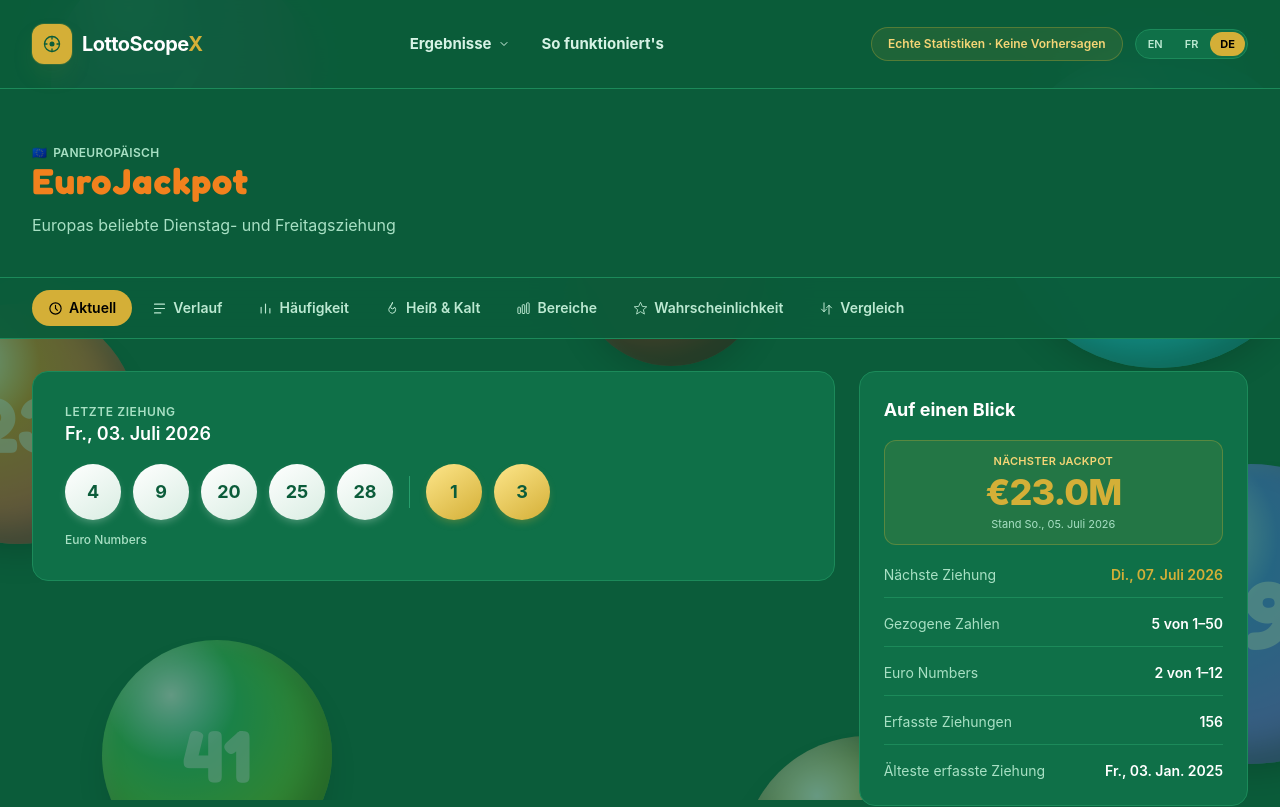
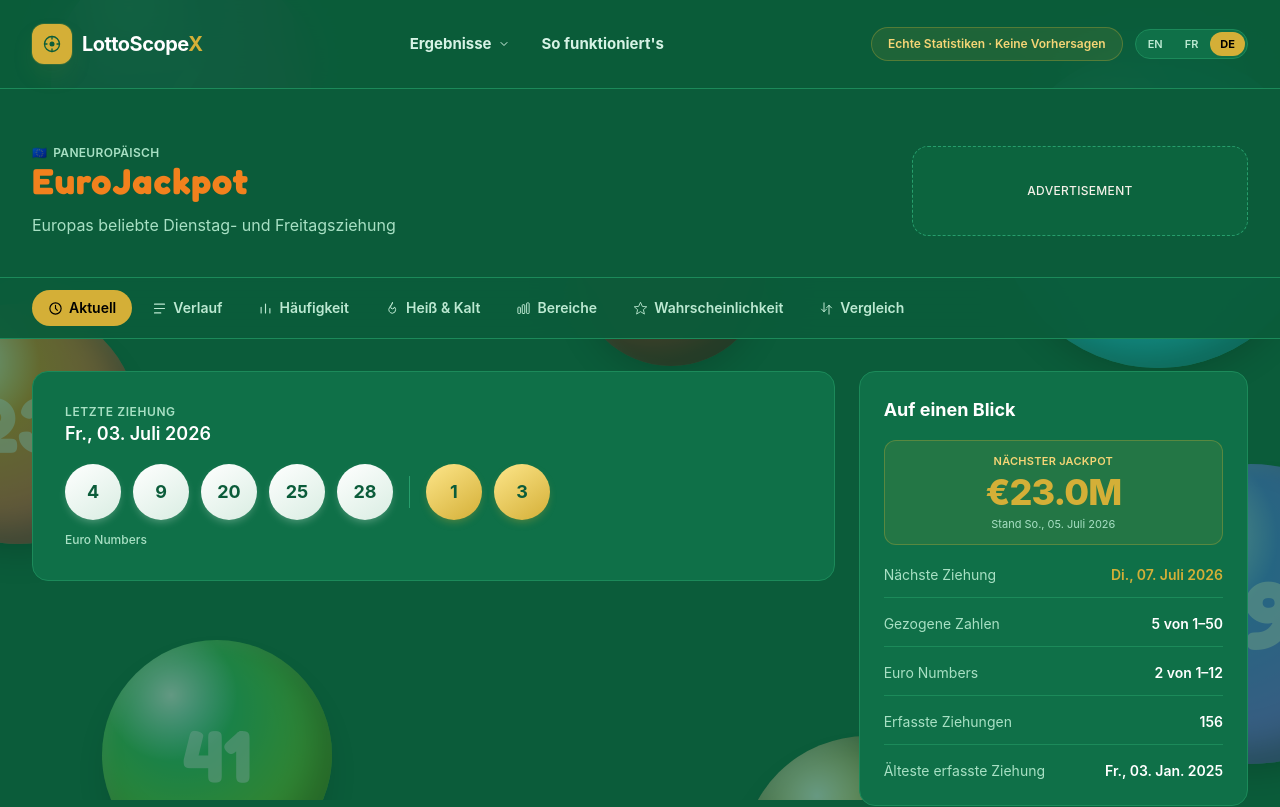
Before and after one commit to achref2024/lottoscopex, a Next.js app: page /de/lottery/eurojackpot in a window 1280 px wide. Shown: the top 807 px of the page. Built offline with nearby package versions, Linux system fonts and the light colour scheme.

Commit message:
Add ad slot next to lottery name on stats page

```diff
--- a/components/LotteryPageClient.tsx
+++ b/components/LotteryPageClient.tsx
@@ -10,6 +10,7 @@
 import HistoryTable from "@/components/HistoryTable";
 import CompareView from "@/components/CompareView";
 import Tabs, { TabSection } from "@/components/Tabs";
+import AdSlot from "@/components/AdSlot";
 import { useLang } from "@/components/LanguageProvider";
 import { formatDate, formatMoney, getNextDrawISO } from "@/lib/format";
 import { flagEmoji } from "@/lib/flags";
@@ -218,7 +219,7 @@
   return (
     <div>
       <section className="border-b border-felt-800 bg-felt-950 px-5 pb-10 pt-10 sm:px-8 sm:pt-14">
-        <div className="mx-auto max-w-7xl">
+        <div className="mx-auto flex max-w-7xl flex-col gap-6 lg:flex-row lg:items-center lg:justify-between">
           <div>
             <p className="flex items-center gap-1.5 text-xs font-semibold uppercase tracking-wide text-mist-500">
               <span aria-hidden="true">{flagEmoji(config.flag)}</span>
@@ -230,8 +231,11 @@
             >
               {config.name}
             </h1>
+            <p className="mt-3 max-w-2xl text-mist-500">{info?.tagline ?? config.tagline}</p>
           </div>
-          <p className="mt-3 max-w-2xl text-mist-500">{info?.tagline ?? config.tagline}</p>
+          <div className="w-full lg:w-[336px] lg:shrink-0">
+            <AdSlot slot="0000000002" minHeight={90} />
+          </div>
         </div>
       </section>
 
```
